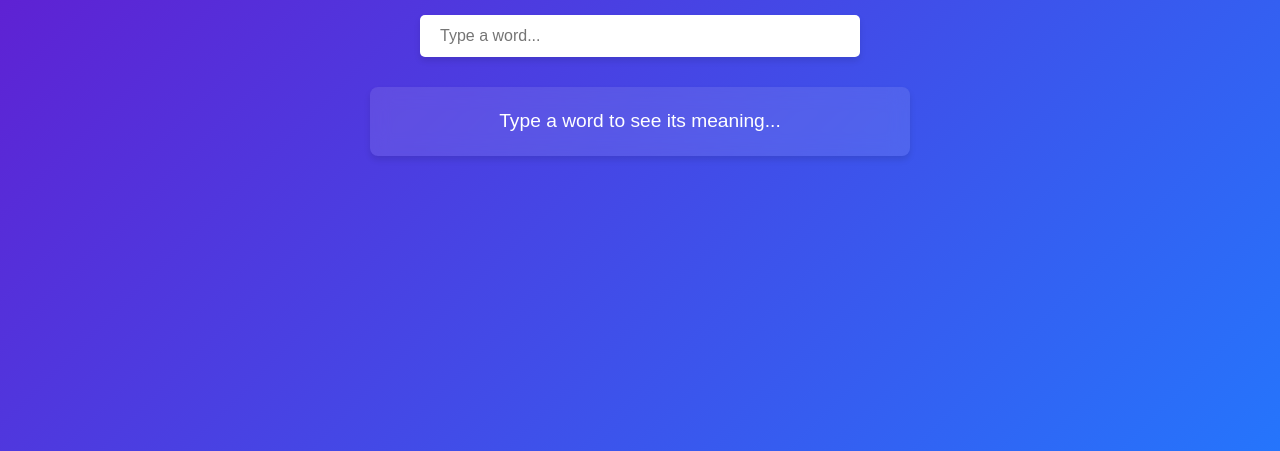
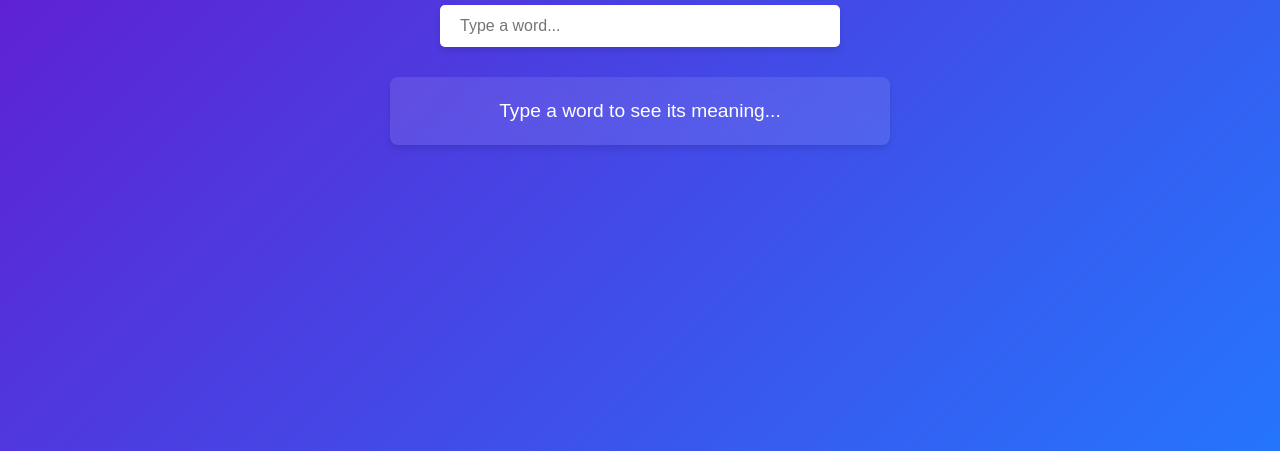
Before and after one commit to Viswanadhapallivennela19/JS-Projects, a plain HTML site: page dictionary.html in a window 1280 px wide. Shown: the part 349-800 px from the top of the page. Drawn offline with Linux system fonts and the light colour scheme.

Commit message:
Update dictionary.html

```diff
--- a/dictionary.html
+++ b/dictionary.html
@@ -6,10 +6,16 @@
     <title>Dictionary App</title>
     <style>
         /* General Styling */
+        *{
+          padding:0;
+          margin: 0;
+          box-sizing: border-box;
+        }
         body {
             font-family: Arial, sans-serif;
             margin: 0;
             padding: 0;
+            width: 100%;
             display: flex;
             flex-direction: column;
             align-items: center;
@@ -58,7 +64,7 @@
             backdrop-filter: blur(10px);
             padding: 20px;
             border-radius: 8px;
-            max-width: 80%;
+            max-width: 70%;
             min-width: 500px;
             margin: 20px auto;
             font-size: 1.2rem;
```
